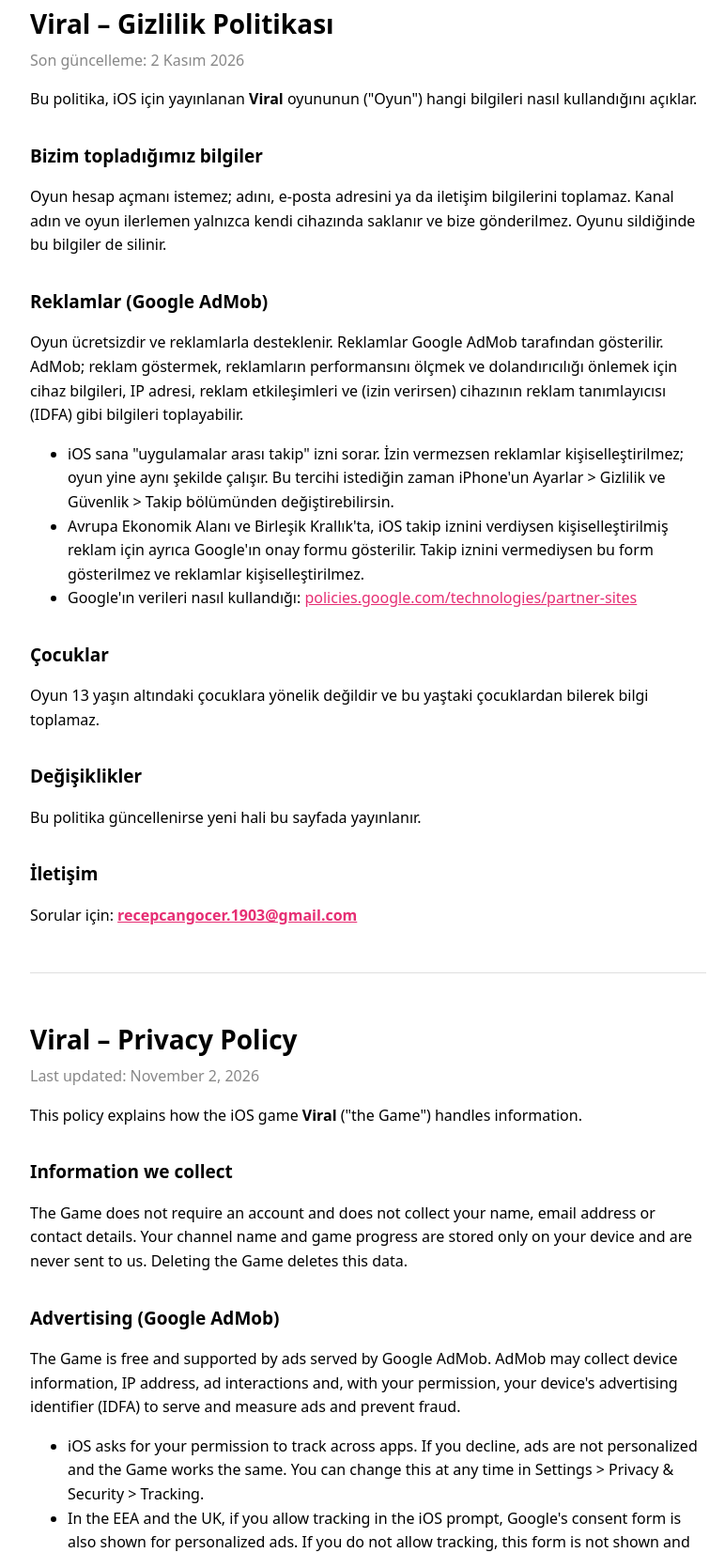
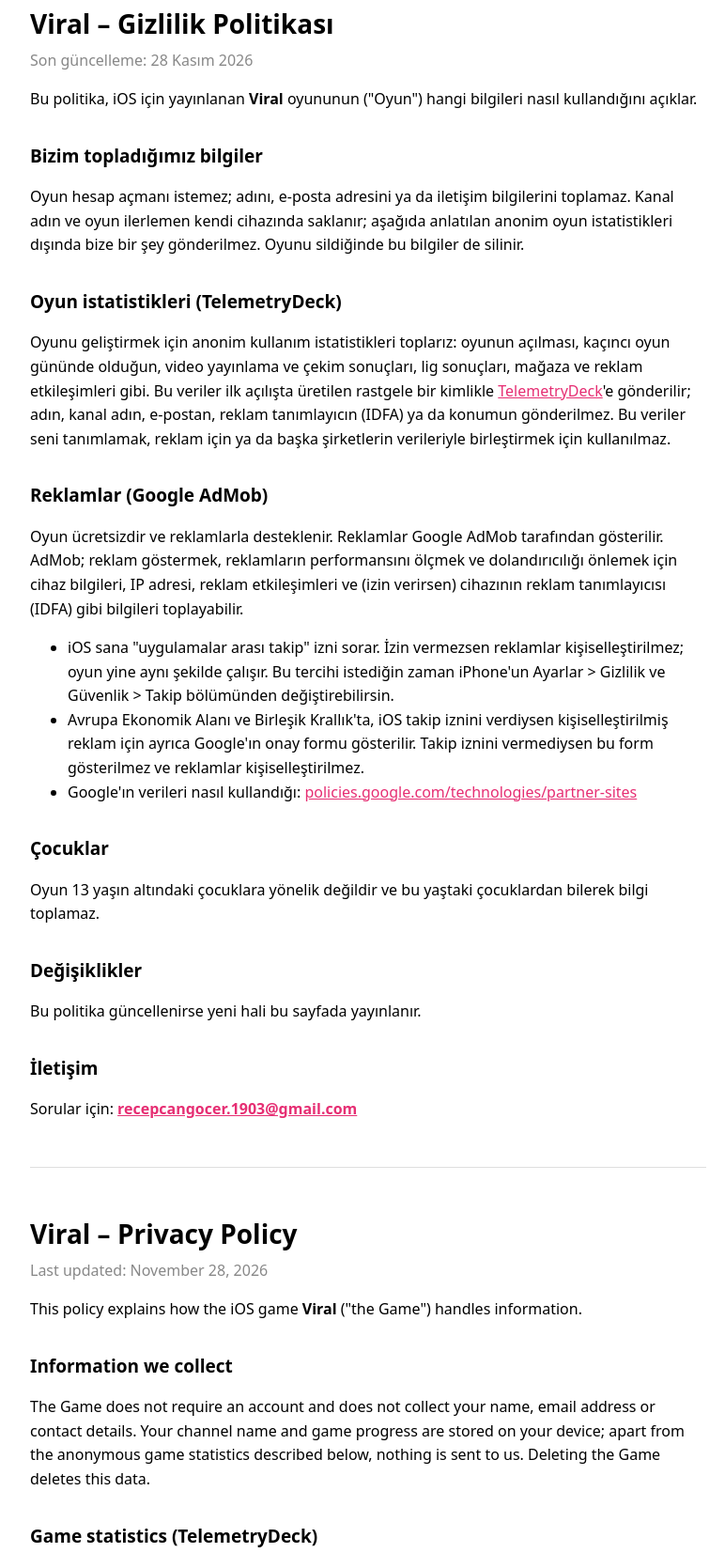
Before and after one commit to recaniste/viral-gizlilik, a plain HTML site: page index.html in a window 1280 px wide. Shown: the part 78-1731 px from the top of the page at 94% size, without its empty margins (248-1020 px from the left). Drawn offline with Linux system fonts and the light colour scheme.

Commit message:
Gizlilik: anonim oyun istatistikleri (TelemetryDeck) bölümü
Co-Authored-By: Claude Opus 5.5 <noreply@anthropic.com>
Claude-Session: https://claude.ai/code/session_01BmbuHxY48xPgZm3N7rfDmd

```diff
--- a/index.html
+++ b/index.html
@@ -20,12 +20,15 @@
 
 <section id="tr" lang="tr">
 <h1>Viral – Gizlilik Politikası</h1>
-<p class="tarih">Son güncelleme: 2 Kasım 2026</p>
+<p class="tarih">Son güncelleme: 28 Kasım 2026</p>
 
 <p>Bu politika, iOS için yayınlanan <strong>Viral</strong> oyununun ("Oyun") hangi bilgileri nasıl kullandığını açıklar.</p>
 
 <h2>Bizim topladığımız bilgiler</h2>
-<p>Oyun hesap açmanı istemez; adını, e-posta adresini ya da iletişim bilgilerini toplamaz. Kanal adın ve oyun ilerlemen yalnızca kendi cihazında saklanır ve bize gönderilmez. Oyunu sildiğinde bu bilgiler de silinir.</p>
+<p>Oyun hesap açmanı istemez; adını, e-posta adresini ya da iletişim bilgilerini toplamaz. Kanal adın ve oyun ilerlemen kendi cihazında saklanır; aşağıda anlatılan anonim oyun istatistikleri dışında bize bir şey gönderilmez. Oyunu sildiğinde bu bilgiler de silinir.</p>
+
+<h2>Oyun istatistikleri (TelemetryDeck)</h2>
+<p>Oyunu geliştirmek için anonim kullanım istatistikleri toplarız: oyunun açılması, kaçıncı oyun gününde olduğun, video yayınlama ve çekim sonuçları, lig sonuçları, mağaza ve reklam etkileşimleri gibi. Bu veriler ilk açılışta üretilen rastgele bir kimlikle <a href="https://telemetrydeck.com/privacy/">TelemetryDeck</a>'e gönderilir; adın, kanal adın, e-postan, reklam tanımlayıcın (IDFA) ya da konumun gönderilmez. Bu veriler seni tanımlamak, reklam için ya da başka şirketlerin verileriyle birleştirmek için kullanılmaz.</p>
 
 <h2>Reklamlar (Google AdMob)</h2>
 <p>Oyun ücretsizdir ve reklamlarla desteklenir. Reklamlar Google AdMob tarafından gösterilir. AdMob; reklam göstermek, reklamların performansını ölçmek ve dolandırıcılığı önlemek için cihaz bilgileri, IP adresi, reklam etkileşimleri ve (izin verirsen) cihazının reklam tanımlayıcısı (IDFA) gibi bilgileri toplayabilir.</p>
@@ -49,12 +52,15 @@
 
 <section id="en" lang="en">
 <h1>Viral – Privacy Policy</h1>
-<p class="tarih">Last updated: November 2, 2026</p>
+<p class="tarih">Last updated: November 28, 2026</p>
 
 <p>This policy explains how the iOS game <strong>Viral</strong> ("the Game") handles information.</p>
 
 <h2>Information we collect</h2>
-<p>The Game does not require an account and does not collect your name, email address or contact details. Your channel name and game progress are stored only on your device and are never sent to us. Deleting the Game deletes this data.</p>
+<p>The Game does not require an account and does not collect your name, email address or contact details. Your channel name and game progress are stored on your device; apart from the anonymous game statistics described below, nothing is sent to us. Deleting the Game deletes this data.</p>
+
+<h2>Game statistics (TelemetryDeck)</h2>
+<p>To improve the Game we collect anonymous usage statistics: launching the Game, which in-game day you are on, video and filming results, league results, and store and ad interactions. They are sent to <a href="https://telemetrydeck.com/privacy/">TelemetryDeck</a> with a random identifier created on first launch; your name, channel name, email, advertising identifier (IDFA) or location are never sent. This data is not used to identify you, for advertising, or combined with data from other companies.</p>
 
 <h2>Advertising (Google AdMob)</h2>
 <p>The Game is free and supported by ads served by Google AdMob. AdMob may collect device information, IP address, ad interactions and, with your permission, your device's advertising identifier (IDFA) to serve and measure ads and prevent fraud.</p>
@@ -78,12 +84,15 @@
 
 <section id="de" lang="de">
 <h1>Viral – Datenschutzerklärung</h1>
-<p class="tarih">Zuletzt aktualisiert: 2. November 2026</p>
+<p class="tarih">Zuletzt aktualisiert: 28. November 2026</p>
 
 <p>Diese Erklärung beschreibt, wie das iOS-Spiel <strong>Viral</strong> („das Spiel“) mit Informationen umgeht.</p>
 
 <h2>Welche Daten wir erheben</h2>
-<p>Das Spiel verlangt kein Konto und erhebt weder deinen Namen noch deine E-Mail-Adresse oder Kontaktdaten. Dein Kanalname und dein Spielfortschritt werden nur auf deinem Gerät gespeichert und nicht an uns gesendet. Wenn du das Spiel löschst, werden auch diese Daten gelöscht.</p>
+<p>Das Spiel verlangt kein Konto und erhebt weder deinen Namen noch deine E-Mail-Adresse oder Kontaktdaten. Dein Kanalname und dein Spielfortschritt werden auf deinem Gerät gespeichert; außer den unten beschriebenen anonymen Spielstatistiken wird nichts an uns gesendet. Wenn du das Spiel löschst, werden auch diese Daten gelöscht.</p>
+
+<h2>Spielstatistiken (TelemetryDeck)</h2>
+<p>Um das Spiel zu verbessern, erheben wir anonyme Nutzungsstatistiken: Spielstart, aktueller Spieltag, Video- und Drehergebnisse, Ligaergebnisse sowie Interaktionen mit Shop und Werbung. Sie werden mit einer zufälligen, beim ersten Start erzeugten Kennung an <a href="https://telemetrydeck.com/privacy/">TelemetryDeck</a> gesendet; dein Name, Kanalname, deine E-Mail, Werbe-ID (IDFA) oder dein Standort werden nie gesendet. Diese Daten dienen nicht dazu, dich zu identifizieren, werden nicht für Werbung genutzt und nicht mit Daten anderer Unternehmen verknüpft.</p>
 
 <h2>Werbung (Google AdMob)</h2>
 <p>Das Spiel ist kostenlos und wird durch Anzeigen von Google AdMob finanziert. AdMob kann Geräteinformationen, die IP-Adresse, Interaktionen mit Anzeigen und – mit deiner Erlaubnis – die Werbe-ID deines Geräts (IDFA) erheben, um Anzeigen auszuliefern, zu messen und Betrug zu verhindern.</p>
```
